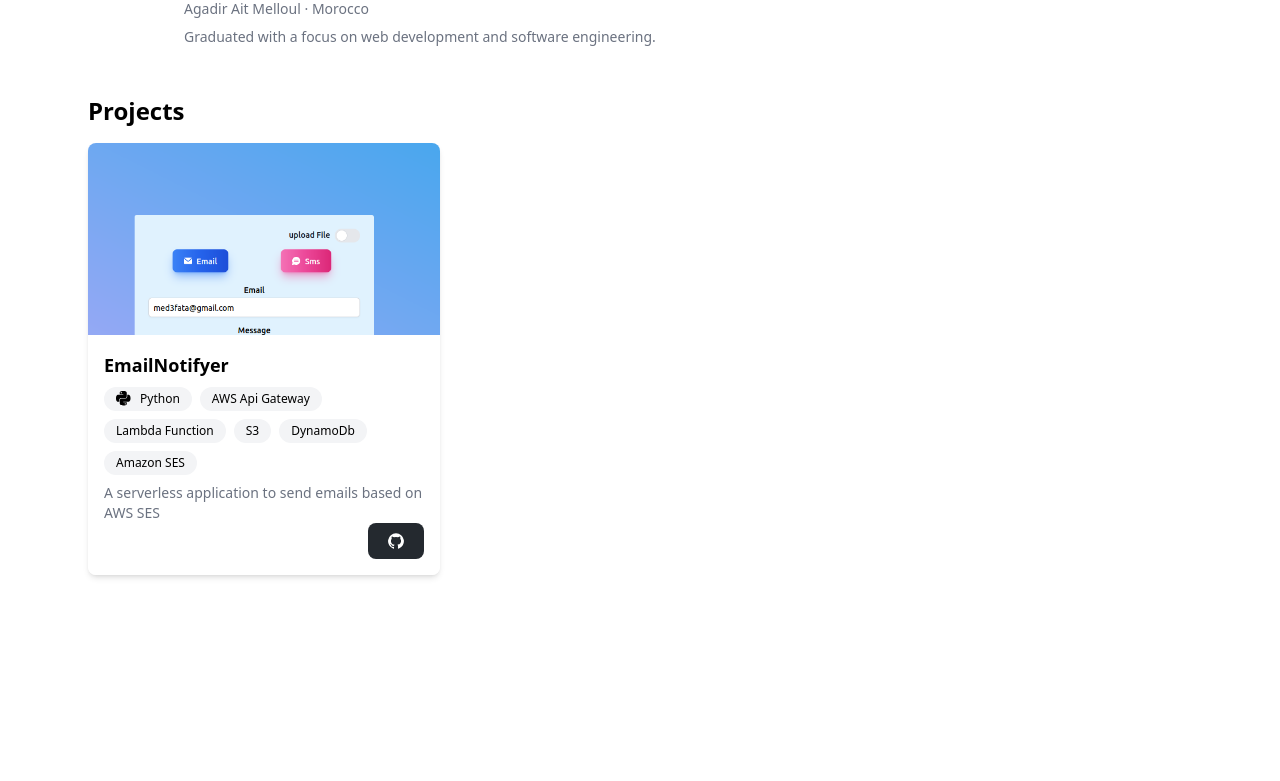
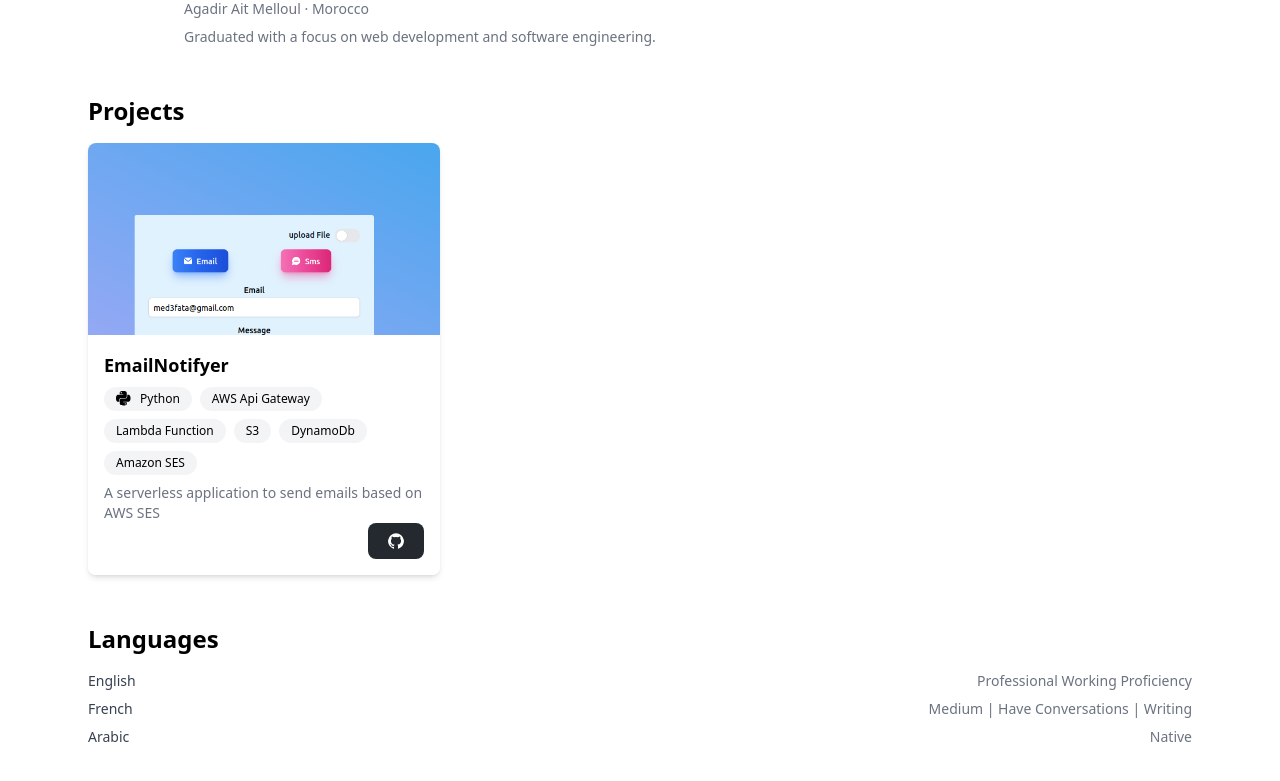
Before and after one commit to medfata/new_portfolio, a React (Vite) app: page / in a window 1280 px wide. Shown: the part 1457-2238 px from the top of the page. Before the commit the page ends 2112 px from the top, so only its background shows below. Built offline with nearby package versions, Linux system fonts and the light colour scheme.

Commit message:
add language section

```diff
--- a/src/portfolio.tsx
+++ b/src/portfolio.tsx
@@ -381,6 +381,25 @@ export default function Portfolio() {
                     </div>
                 </div>
             </section>
+            <section className="mt-12 space-y-8">
+                <div>
+                    <h2 className="text-2xl font-bold dark:text-white">Languages</h2>
+                    <div className="mt-4 space-y-2">
+                        <div className="flex justify-between">
+                            <span className="text-sm text-gray-700 dark:text-white">English</span>
+                            <span className="text-sm text-gray-500 dark:text-gray-400">Professional Working Proficiency</span>
+                        </div>
+                        <div className="flex justify-between">
+                            <span className="text-sm text-gray-700 dark:text-white">French</span>
+                            <span className="text-sm text-gray-500 dark:text-gray-400">Medium | Have Conversations | Writing</span>
+                        </div>
+                        <div className="flex justify-between">
+                            <span className="text-sm text-gray-700 dark:text-white">Arabic</span>
+                            <span className="text-sm text-gray-500 dark:text-gray-400">Native</span>
+                        </div>
+                    </div>
+                </div>
+            </section>
             <div className="fixed bottom-4 right-4 z-50">
                 <button
                     onClick={toggleDarkMode}
```
